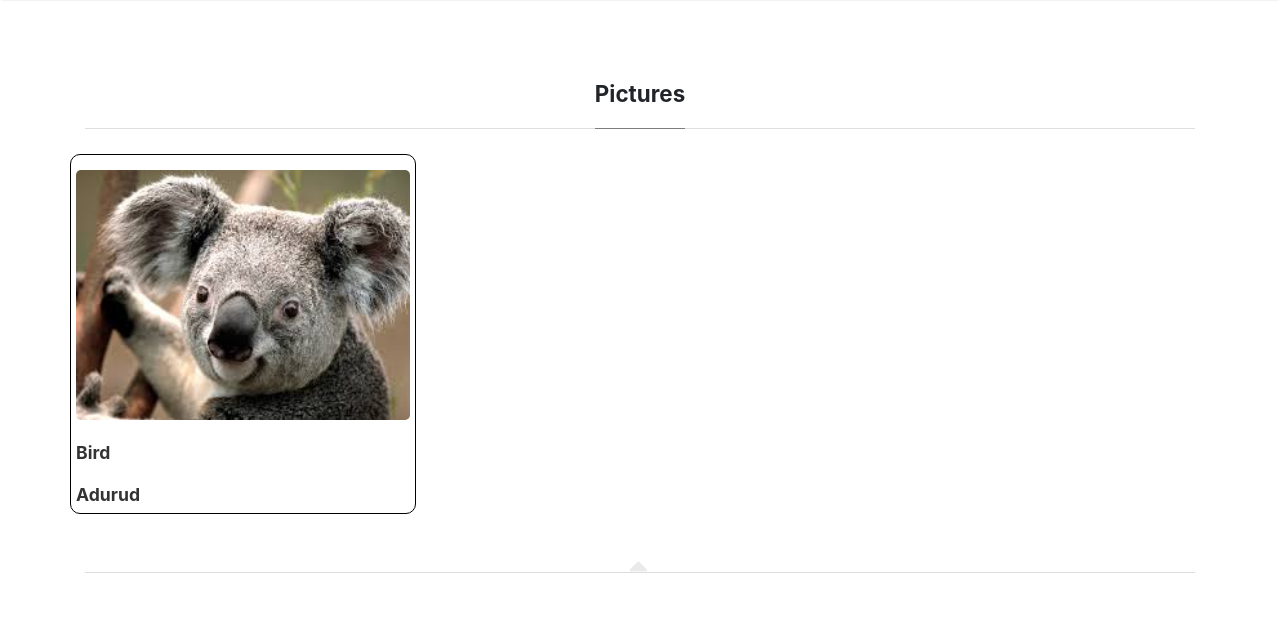
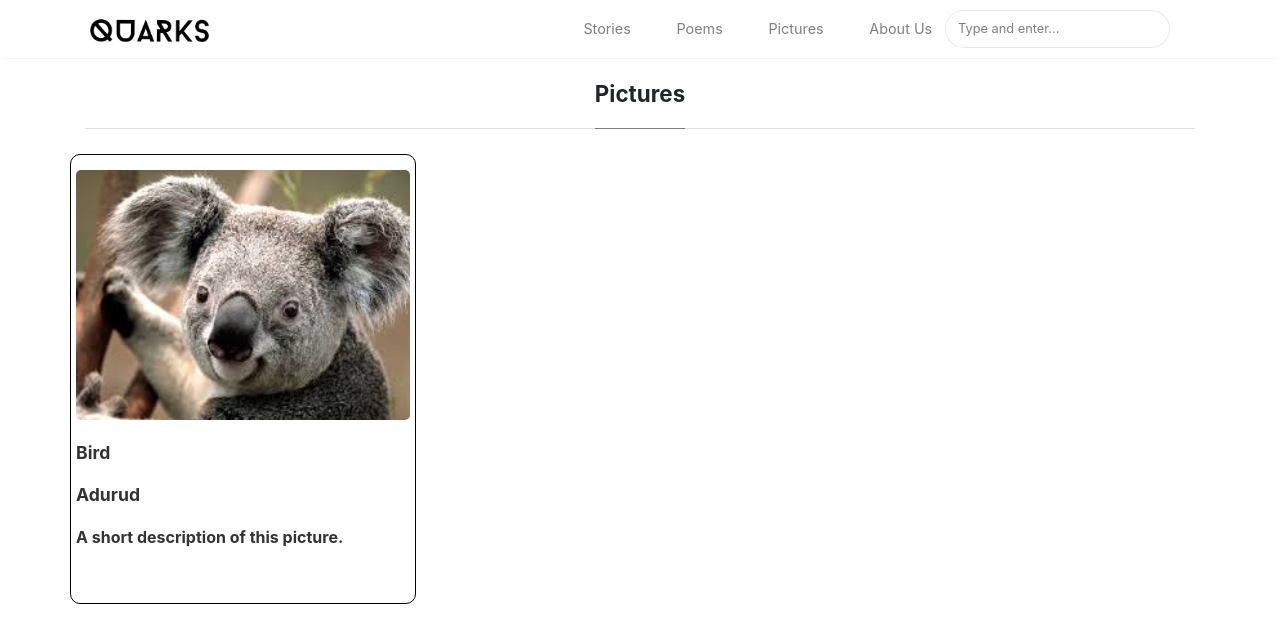
Before and after one commit to Quarks-IISc/blog, a Jekyll site: the page built from pictures.html, in a window 1280 px wide and 1185 px high. Shown: the top 636 px of the window. Built offline with Jekyll 4.4.1, drawn with Linux system fonts in a browser that asks for light colours; nearby versions of some CDN libraries; grey boxes are pictures that could not be loaded.

Commit message:
Increasing height

```diff
--- a/assets/css/screen.css
+++ b/assets/css/screen.css
@@ -1179,10 +1179,6 @@
     border: 1px solid #000;
     text-align: center;
     width: 100%; /* Decreased width to make the box more narrow */
-    word-wrap: break-word;      /* Break long words */
-    overflow-wrap: break-word;  /* Ensure word breaks for long strings */
-    overflow: hidden;           /* Prevent content from spilling out */
-    box-sizing: border-box;
-    height: 360px; /* Increased height to accommodate the image and name */
+    height: 450px; /* Increased height to accommodate the image and name */
     margin: 0 auto 30px; /* Center the editor boxes horizontally */
 }
```
